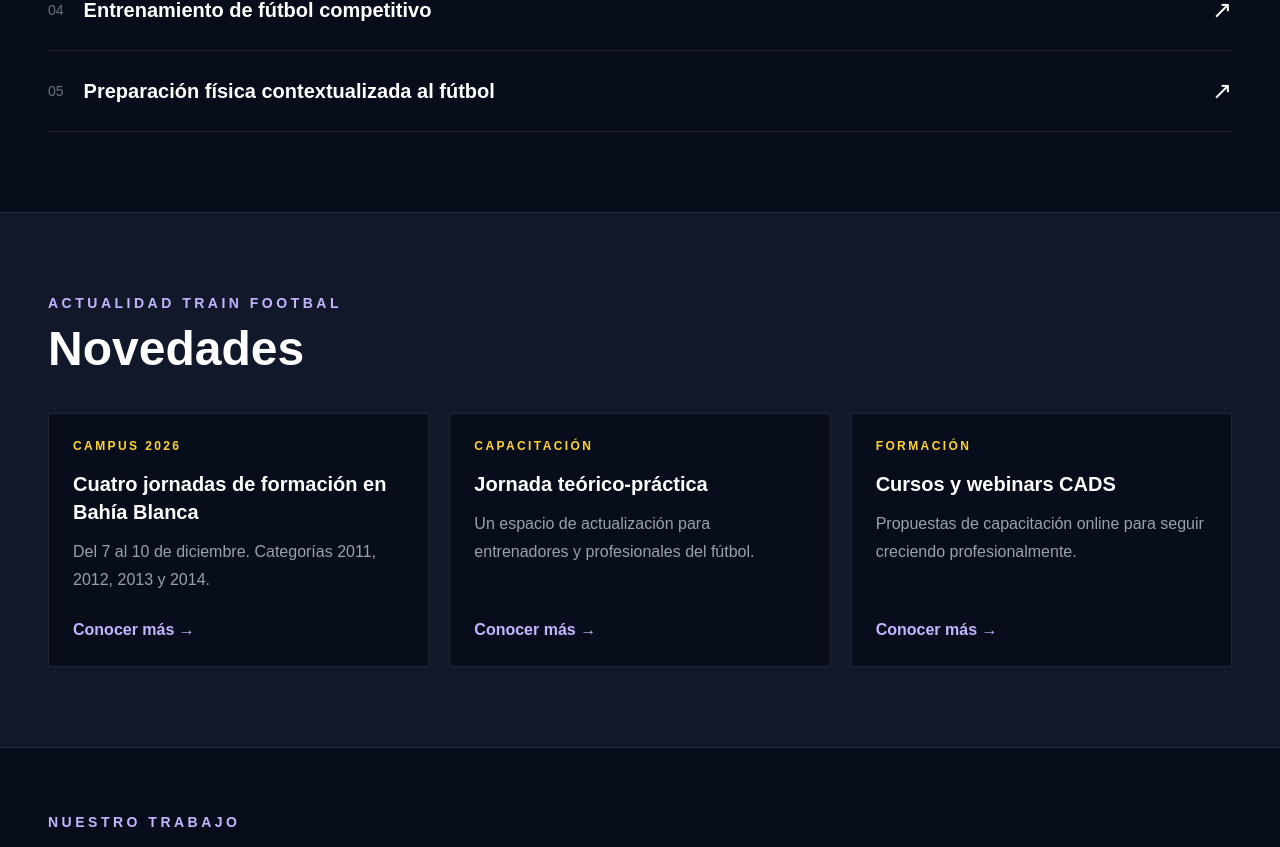
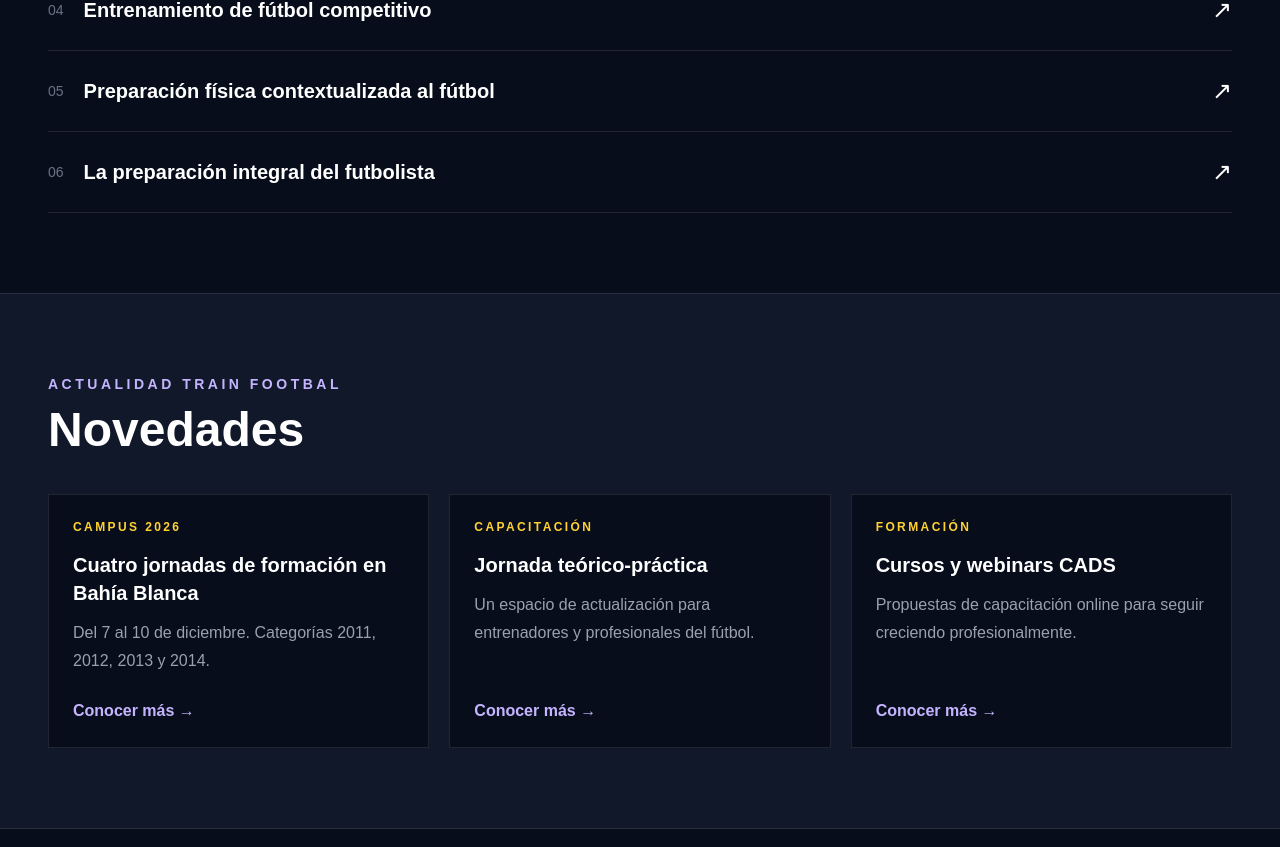
Before and after one commit to Mariand33/TRAIN-FOOTBAL, a Next.js app in the folder train-football/: page / in a window 1280 px wide. Shown: the part 4578-5425 px from the top of the page. Built offline with nearby package versions, Linux system fonts and the light colour scheme; no server answers; the database is empty.

Commit message:
Agregar curso preparacion integral del futbolista

```diff
--- a/train-football/app/admin/page.tsx
+++ b/train-football/app/admin/page.tsx
@@ -23,6 +23,7 @@ const cursos = [
   "Principios tácticos del fútbol",
   "Entrenamiento de fútbol competitivo",
   "Preparación física contextualizada al fútbol",
+  "La preparación integral del futbolista",
   "Otros cursos y capacitaciones",
 ];
 
--- a/train-football/app/page.tsx
+++ b/train-football/app/page.tsx
@@ -11,6 +11,7 @@ const cursos = [
   { nombre: "Principios tácticos del fútbol", url: "https://capacitacionescads.com/cursos/principios-tacticos-futbol" },
   { nombre: "Entrenamiento de fútbol competitivo", url: "https://capacitacionescads.com/cursos/entrenamiento-futbol-competitivo-organizacion" },
   { nombre: "Preparación física contextualizada al fútbol", url: "https://capacitacionescads.com/cursos/la-preparacion-fisica-contextualizada-al-futbol" },
+  { nombre: "La preparación integral del futbolista", url: "https://capacitacionescads.com/cursos/futbol-entrenamiento-seminario-fisico-tecnica-tactica" },
 ];
 
 const fundadores = [
```
